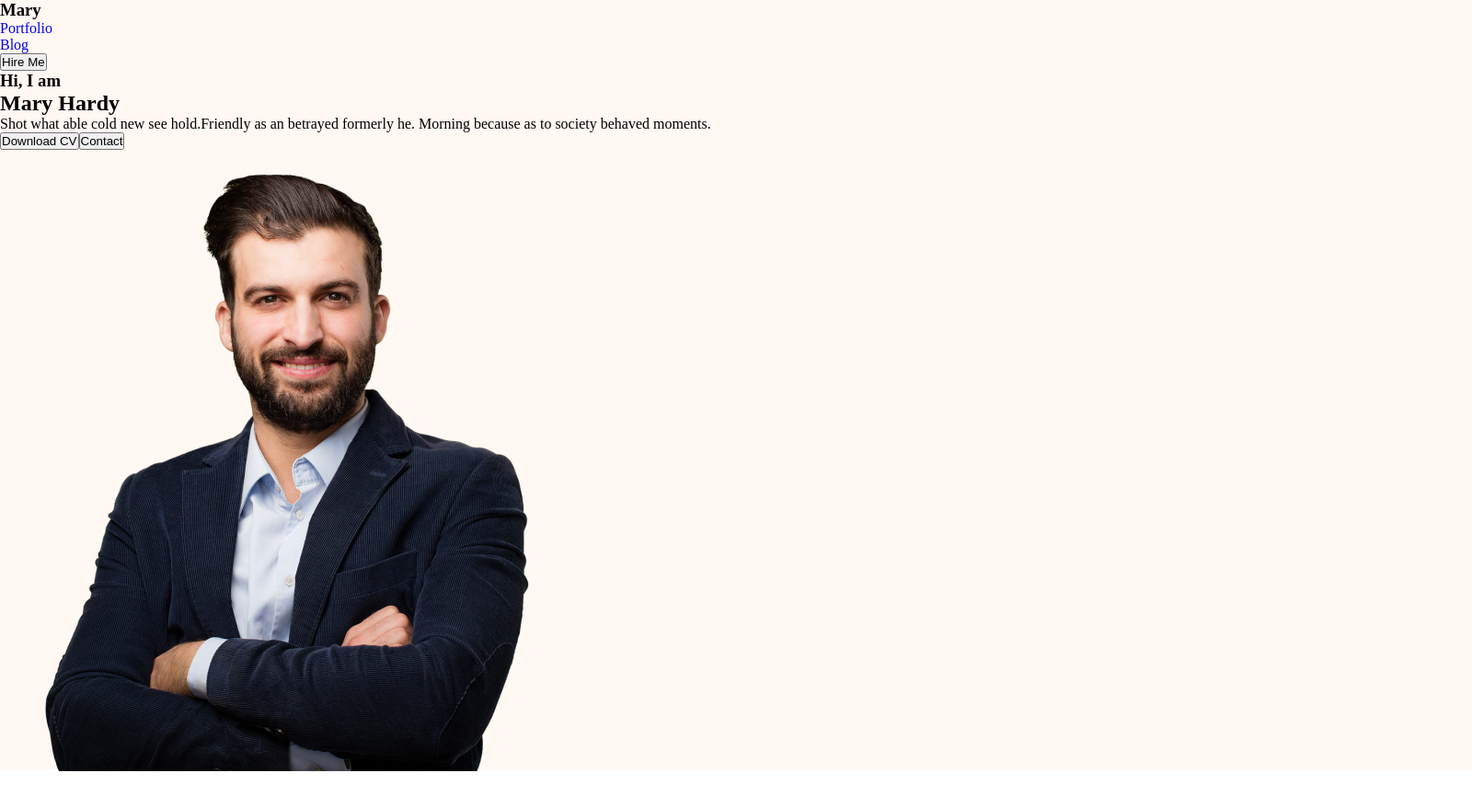
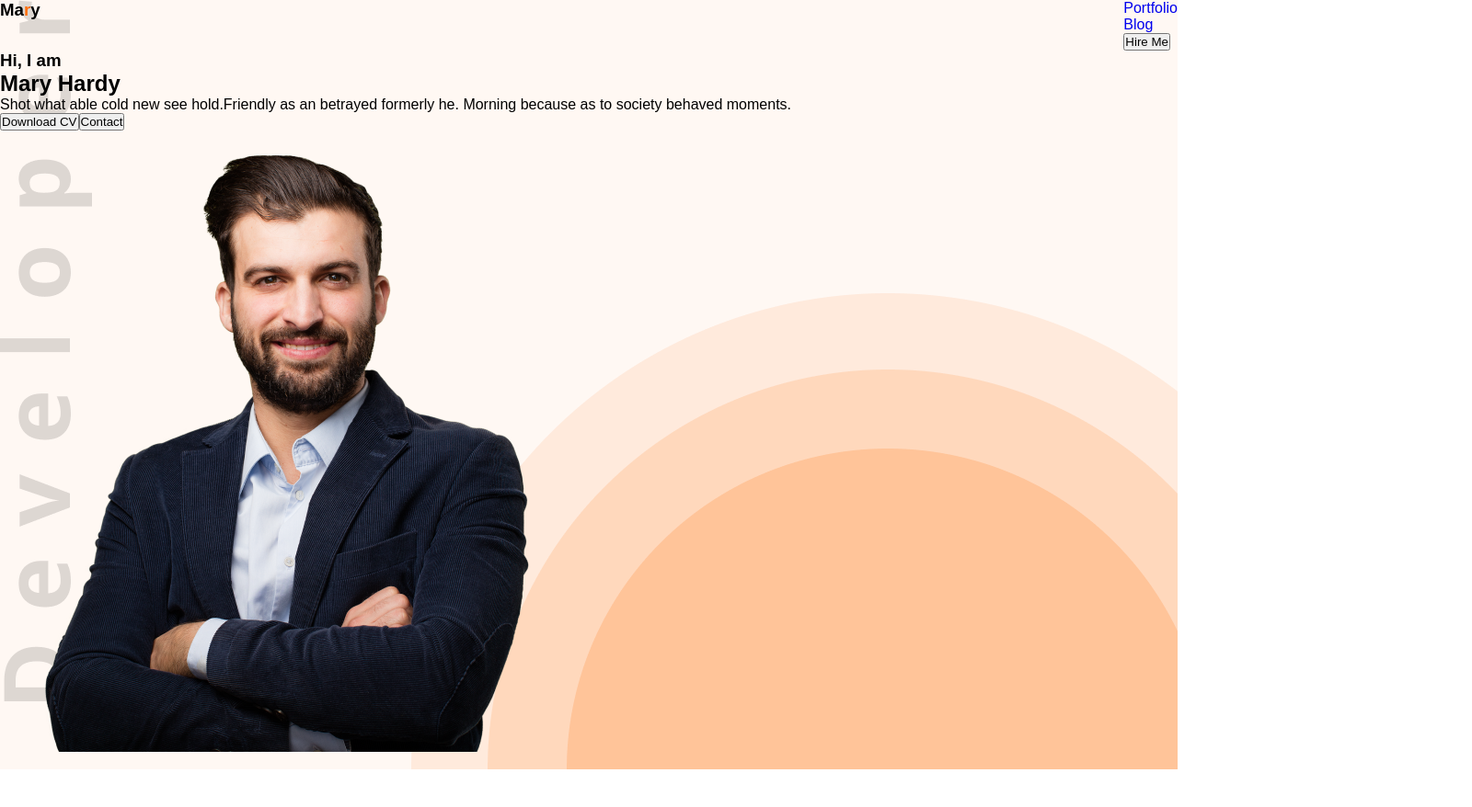
Before and after one commit to alamin247khan/Portfolio_Website, a plain HTML site: page index.html in a window 1280 px wide. Shown: the top 878 px of the page at 92% size, 1600 px wide, since content can reach past the window. Drawn offline with Linux system fonts and the light colour scheme.

Commit message:
Update style.css

```diff
--- a/style.css
+++ b/style.css
@@ -5,16 +5,31 @@
   margin: 0px;
   list-style: none;
   text-decoration: none;
+  font-family: "Work Sans", sans-serif;
+  font-style: normal;
 }
 
 body {
   position: relative;
-  width: 1600px;
+  /* width: 1600px; */
   height: 4256px;
   background: rgb(255, 255, 255);
 }
 .header {
-  width: 1600px;
+  /* width: 1600px; */
   height: 837px;
   background: rgb(255, 248, 243);
+  background-image: url(images/developer.png), url(images/header_bg.png);
+  background-position: top left, bottom right;
+  background-repeat: no-repeat;
+
 }
+
+nav{
+  display: flex;
+  justify-content: space-between;
+}
+
+span{
+  color:rgb(253, 110, 10);
+}
```
